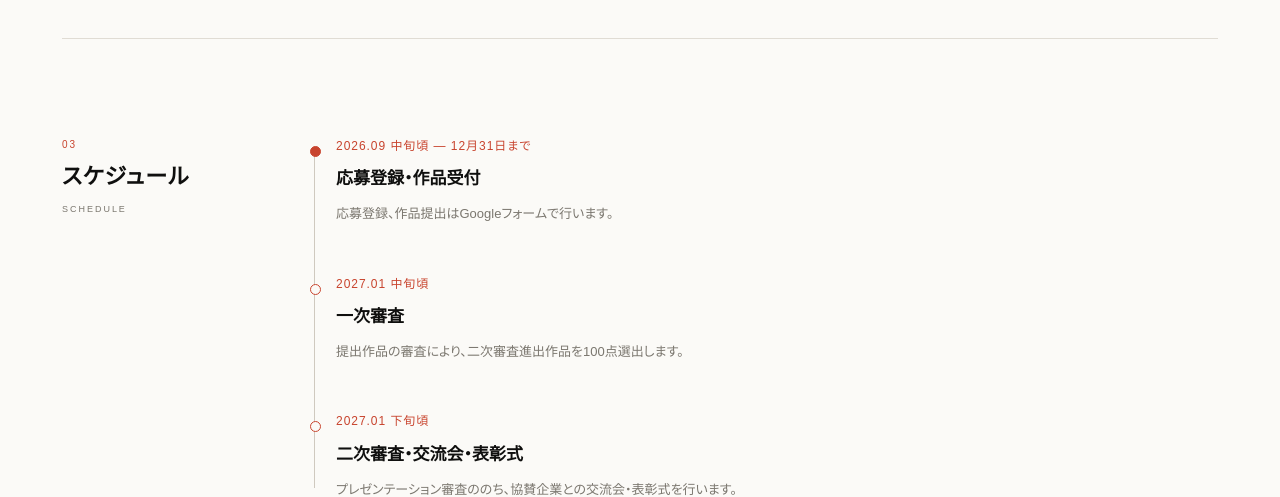
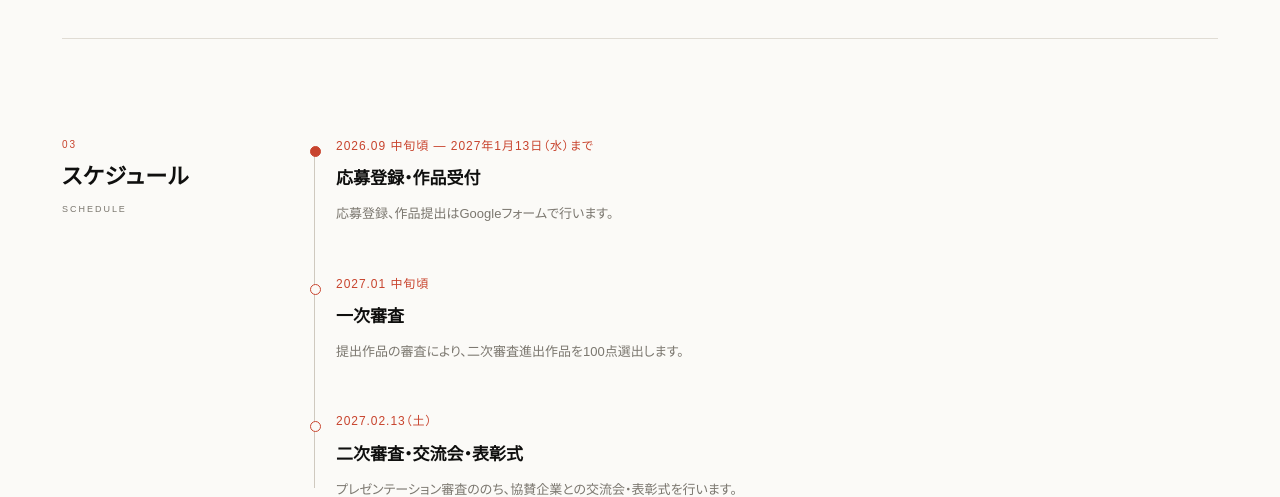
Before and after one commit to ken14121/compeweb, a plain HTML site: page public/index.html in a window 1280 px wide. Shown: the part 2060-2557 px from the top of the page. Drawn offline with Linux system fonts and the light colour scheme.

Commit message:
Move the submission deadline to 2027-01-13 and the second review to 2027-02-13
Co-Authored-By: Claude Opus 5.5 <noreply@anthropic.com>
Claude-Session: https://claude.ai/code/session_01AJDWoRFpun8Vc7e1E5T3Jv

```diff
--- a/public/index.html
+++ b/public/index.html
@@ -342,9 +342,9 @@ footer{border-top:1px solid var(--line);}
       <div class="sec-label"><span class="n">03</span><h2>スケジュール</h2><span class="en">SCHEDULE</span></div>
       <div>
         <ul class="tl">
-          <li class="now"><div class="date">2026.09 中旬頃 — 12月31日まで</div><h3>応募登録・作品受付</h3><p>応募登録、作品提出はGoogleフォームで行います。</p></li>
+          <li class="now"><div class="date">2026.09 中旬頃 — 2027年1月13日（水）まで</div><h3>応募登録・作品受付</h3><p>応募登録、作品提出はGoogleフォームで行います。</p></li>
           <li><div class="date">2027.01 中旬頃</div><h3>一次審査</h3><p>提出作品の審査により、二次審査進出作品を100点選出します。</p></li>
-          <li><div class="date">2027.01 下旬頃</div><h3>二次審査・交流会・表彰式</h3><p>プレゼンテーション審査ののち、協賛企業との交流会・表彰式を行います。</p></li>
+          <li><div class="date">2027.02.13（土）</div><h3>二次審査・交流会・表彰式</h3><p>プレゼンテーション審査ののち、協賛企業との交流会・表彰式を行います。</p></li>
         </ul>
         <p class="note">※ 上記の日程はすべて予定です。確定次第、本サイトおよび公式 Instagram にて発表します。</p>
       </div>
```
